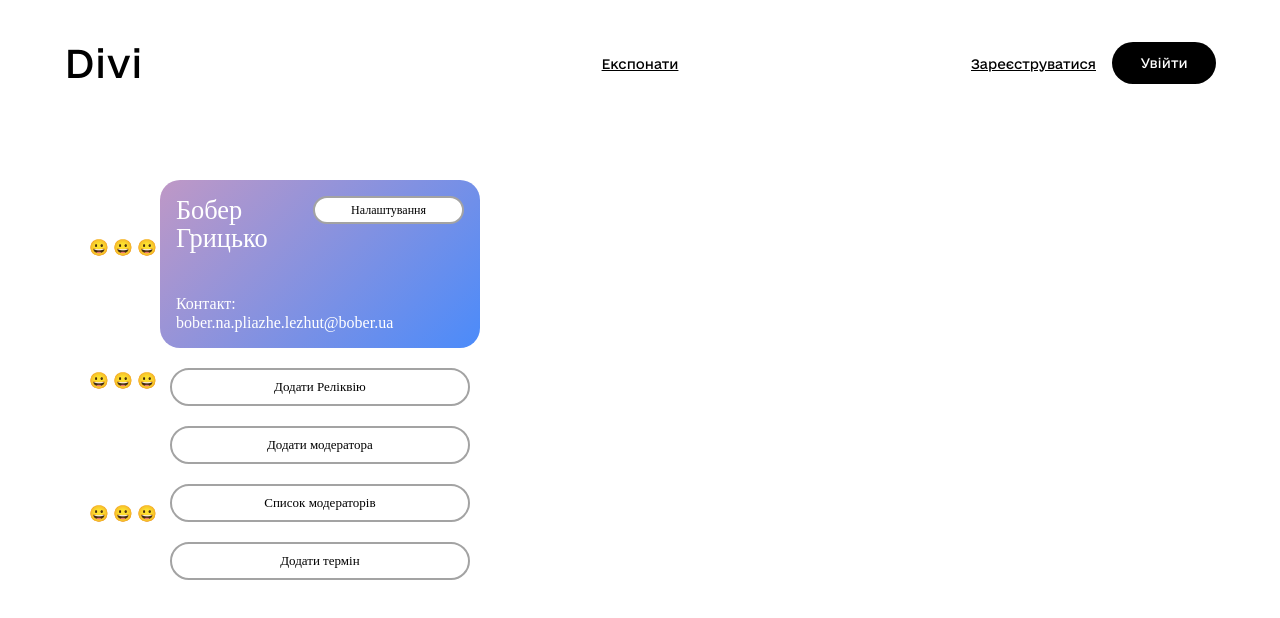
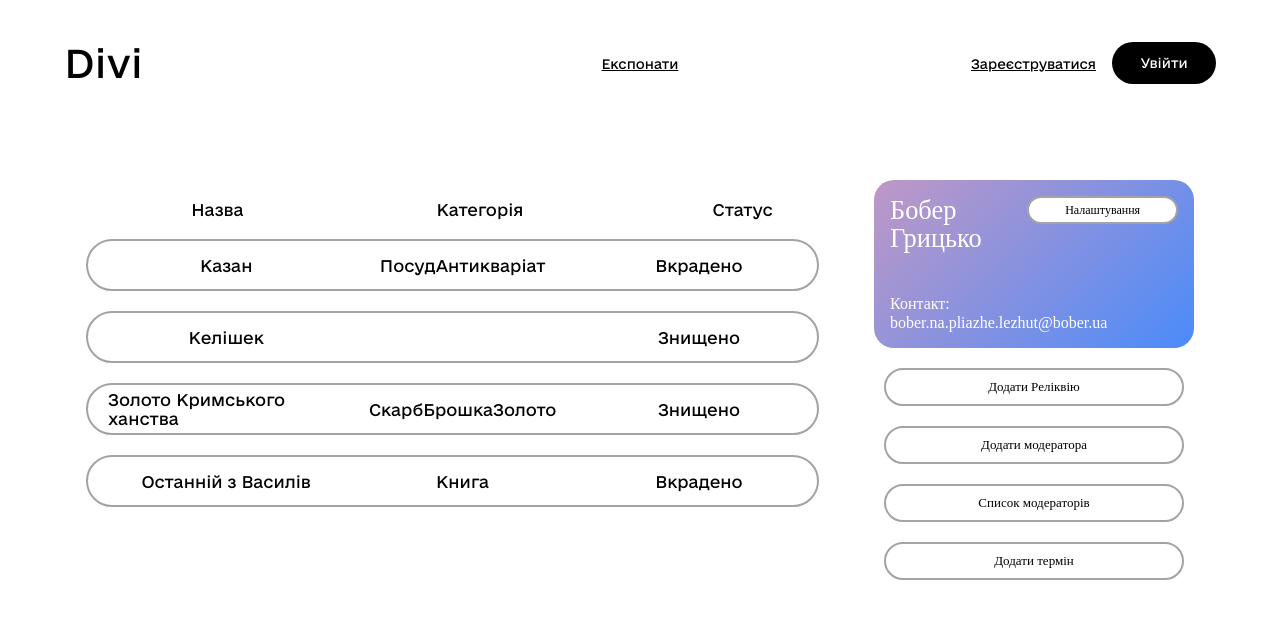
Before and after one commit to ShaggyBeavers/front_end, a React (Create React App) app: page /profile in a window 1280 px wide. Shown: the top 618 px of the page. Built offline with nearby package versions, Linux system fonts and the light colour scheme.

Commit message:
moderator list

```diff
--- a/src/components/TableInfo/tableinfo.css
+++ b/src/components/TableInfo/tableinfo.css
@@ -0,0 +1,49 @@
+.table-info{
+    width: 100%;
+    margin: 0 auto;
+    margin-top: 20px;
+    margin-bottom: 20px;
+}
+
+.table-info-header__row{
+    display: flex;
+    flex-direction: row;
+    justify-content: space-evenly;
+    align-items: center;
+    margin-bottom: 20px;
+
+    & > *{
+        flex:1;
+    }
+
+    & > *{
+        display: flex;
+        justify-content: center;
+    }
+}
+
+
+
+.table-info__row{
+    display: flex;
+    flex-direction: row;
+    justify-content: space-evenly;
+    align-items: center;
+    margin-bottom: 20px;
+
+    & > *{
+        flex:1;
+        display: flex;
+        justify-content: center;
+    }
+
+}
+
+.table-info__row:not(:first-child){
+    border-radius: 40px;
+    border: 2px solid var(--Dark-Grey, #A3A3A3);
+    height: 48px;
+    width: 90%;
+    padding-left: 20px;
+
+}
--- a/src/components/TableInfo/tableinfo.tsx
+++ b/src/components/TableInfo/tableinfo.tsx
@@ -1,19 +1,80 @@
 import React from 'react';
 import './tableinfo.css';
 
-const TableInfo = (props: any) => {
+interface TableInfoProps {
+    name: string;
+    categoryList: string[];
+    status: string;
+}
+
+const TableInfo = () => {
     const matrix = Array(3).fill(Array(3).fill('😀'));
 
+    const props: any = [
+        {
+            name: 'Казан',
+            categoryList: ['Посуд', 'Антикваріат'],
+            status: 'Вкрадено',
+        },
+        {
+            name: 'Келішек',
+            status: 'Знищено',
+            categoriesDTO: [
+                {
+                    name: 'Посуд',
+                    id: 0,
+                },
+                {
+                    name: 'Фарфор',
+                    id: 1,
+                },
+            ],
+        },
+        {
+            name: 'Золото Кримського ханства',
+            categoryList: ['Скарб', 'Брошка', 'Золото'],
+            status: 'Знищено',
+        },
+        {
+            name: 'Останній з Василів',
+            categoryList: ['Книга'],
+            status: 'Вкрадено',
+        }
+    ];
+
     return (
-        <table>
-            {matrix.map((row, i) => (
-                <tr key={i}>
-                    {row.map((cell: any, j: any) => (
-                        <td key={j}>{cell}</td>
-                    ))}
-                </tr>
-            ))}
-        </table>
+        <>
+            <div className="table-info">
+                <div className="table-info-header__row">
+                    <div className="table-info__cell">Назва</div>
+                    <div className="table-info__cell">Категорія</div>
+                    <div className="table-info__cell">Статус</div>
+                </div>
+                {props.map((row: TableInfoProps, i: number) => (
+                    <div className="table-info__row" key={i}>
+                        <div className="table-info__cell">{row.name}</div>
+                        <div className="table-info__cell">
+                            {row.categoryList?.map((category: string, j: number) => (
+                                <div key={j}>{category}</div>
+                            ))}
+                        </div>
+                        <div className="table-info__cell">{row.status}</div>
+                    </div>
+                ))}
+            </div>
+        </>
+        // <table>
+        //     <th className="header">Назва</th>
+        //     <th className="header">Категорія</th>
+        //     <th className="header">Статус</th>
+        //     {matrix.map((row, i) => (
+        //         <tr key={i}>
+        //             {row.map((cell: any, j: any) => (
+        //                 <td key={j}>{cell}</td>
+        //             ))}
+        //         </tr>
+        //     ))}
+        // </table>
     );
 };
 
```
